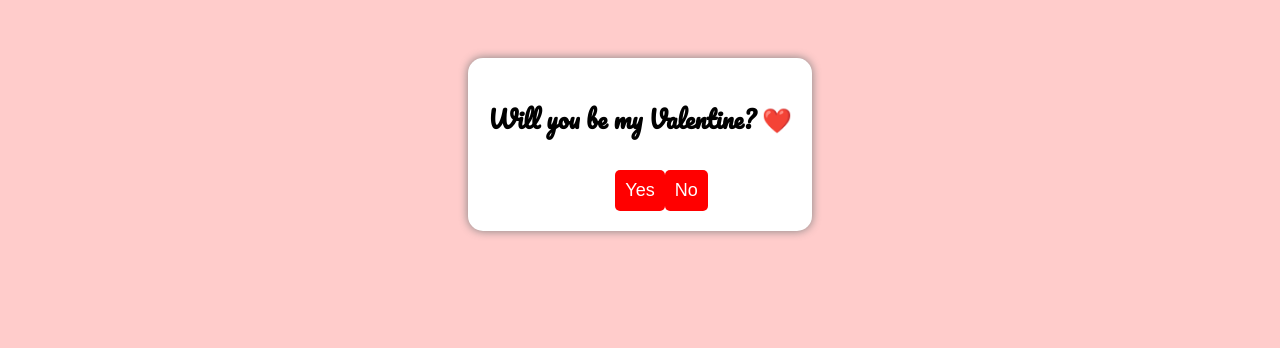
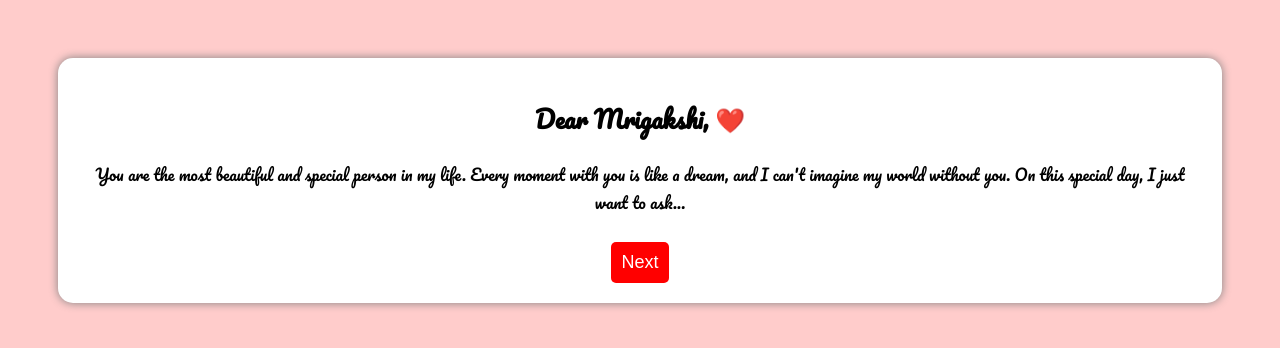
Before and after one commit to TheNVGaming/dsfgfdgdf-gdfg, a plain HTML site: page index.html in a window 1280 px wide. Drawn offline with Linux system fonts and the light colour scheme.

Commit message:
Update index.html

```diff
--- a/index.html
+++ b/index.html
@@ -56,7 +56,13 @@
     </style>
 </head>
 <body>
-    <div class="container" id="proposal">
+    <div class="container" id="message-box">
+        <h2>Dear Mrigakshi, ❤️</h2>
+        <p>You are the most beautiful and special person in my life. Every moment with you is like a dream, and I can't imagine my world without you. On this special day, I just want to ask...</p>
+        <button onclick="goToProposal()">Next</button>
+    </div>
+
+    <div class="container hidden" id="proposal">
         <h2>Will you be my Valentine? ❤️</h2>
         <button onclick="goToQuiz()">Yes</button>
         <button id="no-btn" class="moving-button" onmouseover="moveNoButton()">No</button>
@@ -79,6 +85,11 @@
     </div>
 
     <script>
+        function goToProposal() {
+            document.getElementById("message-box").classList.add("hidden");
+            document.getElementById("proposal").classList.remove("hidden");
+        }
+
         function moveNoButton() {
             let button = document.getElementById("no-btn");
             let x = Math.random() * (window.innerWidth - 100);
```
